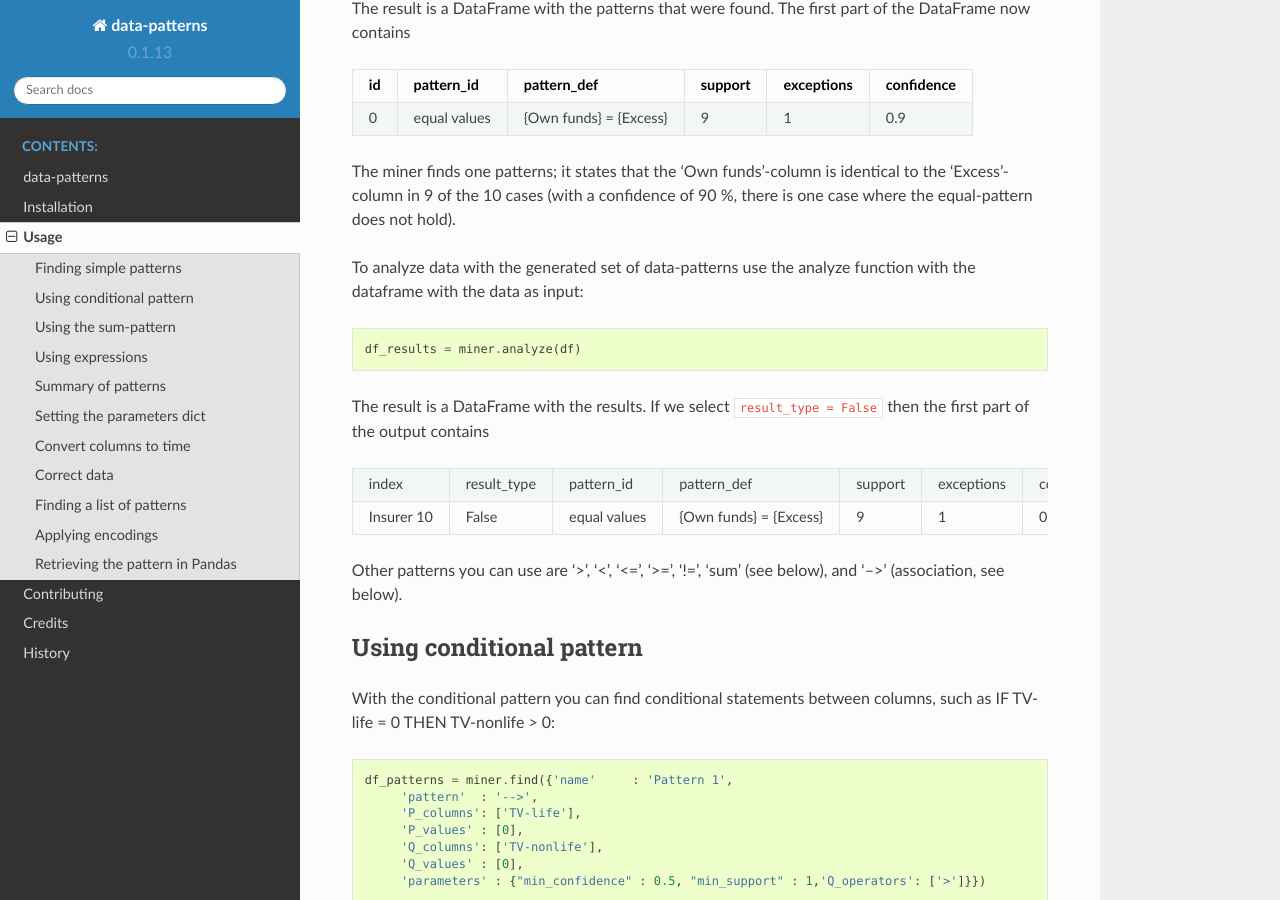
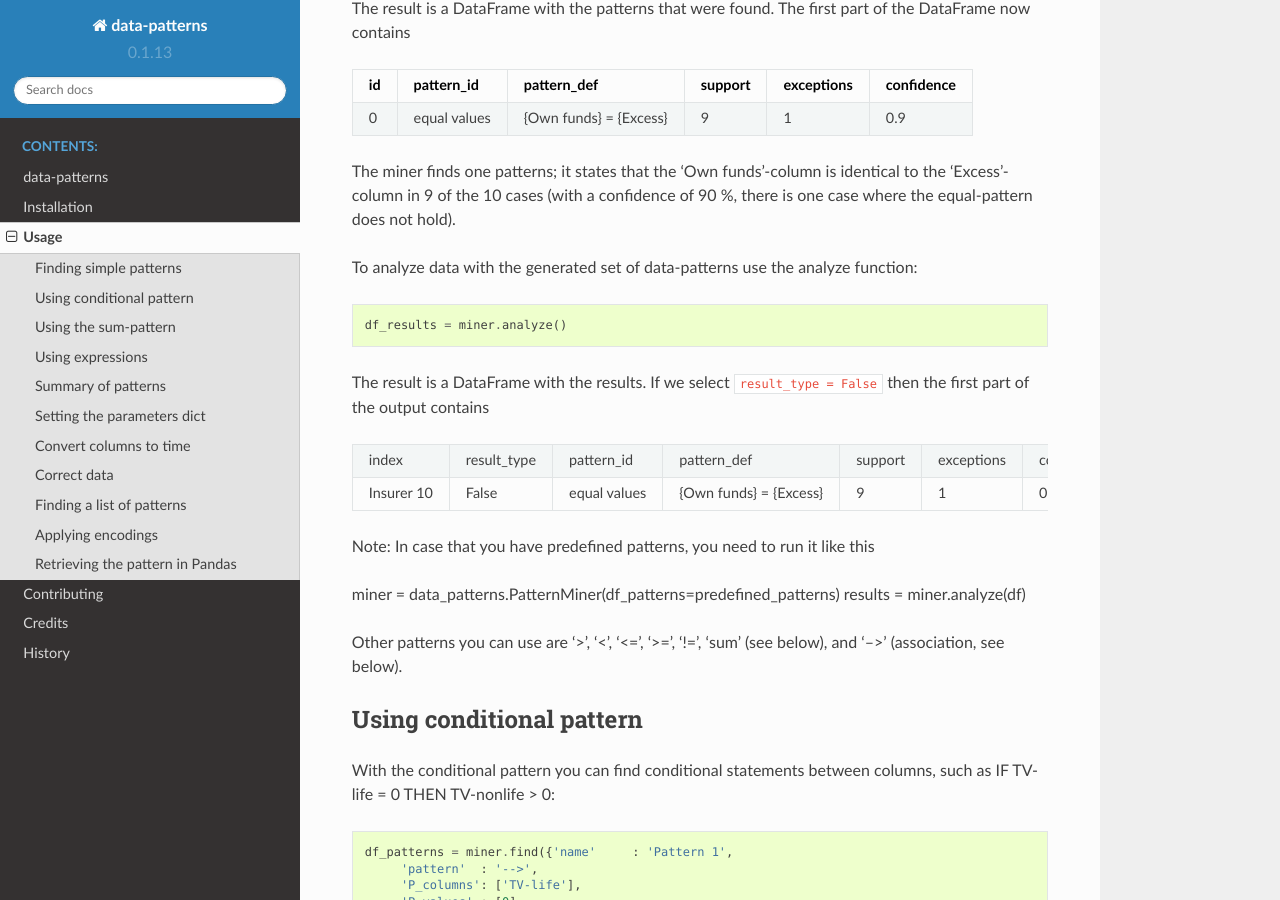
Before and after one commit to DeNederlandscheBank/data-patterns, a Sphinx documentation site: the page built from docs/usage.rst, in a window 1280 px wide and 900 px high, scrolled down 1050 px. Built offline with Sphinx 7.4.7 and the Read the Docs theme 2.0.0, drawn with Linux system fonts in a browser that asks for light colours; some of the changed text lies outside the part shown.

Commit message:
Update usage.rst

```diff
--- a/docs/usage.rst
+++ b/docs/usage.rst
@@ -51,9 +51,9 @@ The result is a DataFrame with the patterns that were found. The first part of t
 The miner finds one patterns; it states that the 'Own funds'-column is identical to the 'Excess'-column in 9 of the 10 cases (with a confidence of 90 %, there is one case where the equal-pattern does not hold).
 
 
-To analyze data with the generated set of data-patterns use the analyze function with the dataframe with the data as input::
+To analyze data with the generated set of data-patterns use the analyze function::
 
-    df_results = miner.analyze(df)
+    df_results = miner.analyze()
 
 The result is a DataFrame with the results. If we select ``result_type = False`` then the first part of the output contains
 
@@ -62,6 +62,11 @@ The result is a DataFrame with the results. If we select ``result_type = False``
 +-----------+--------------+-------------+---------------------------+----------+-----------+----------+---------+---------+
 |Insurer 10 |False         |equal values | {Own funds} = {Excess}    |9         |1          |0.9       |200      |199.99   |
 +-----------+--------------+-------------+---------------------------+----------+-----------+----------+---------+---------+
+
+Note: In case that you have predefined patterns, you need to run it like this
+
+miner = data_patterns.PatternMiner(df_patterns=predefined_patterns)
+results = miner.analyze(df)
 
 Other patterns you can use are '>', '<', '<=', '>=', '!=', 'sum' (see below), and '-->' (association, see below).
 
@@ -212,11 +217,11 @@ A list of parameters that you can use:
 
     - min_confidence (0.75): float [0,1] or 'highest'
     - min_support(2): int > 0
-    - decimal (0): int. Used for rounding and comparing values to that decimal
+    - decimal (0): int. Used for rounding and comparing values to that decimal. Can be negative and then values will be rounded to the nearest 10th (for -1), 100th for (-2), etc
     - window (None): int. Only compare columns in that window
     - disable (False): boolean. Disables tqdm bars
     - expres (Flase): boolean. Uses pandas expression to find patterns and does not use the numpy dissection (needed for quant patterns not following the standerd format)
-    - nonNaN (False): boolean. Ignores NaN values
+    - nonNaN (False): boolean. Ignores NaN values, otherwise one can have patterns with NaN values taken into account.
     - nonzero(Flase): boolean. Ignores 0 values
 
 
```
Also changed, not shown: other parts of docs/usage.rst (+1 -1 lines).
